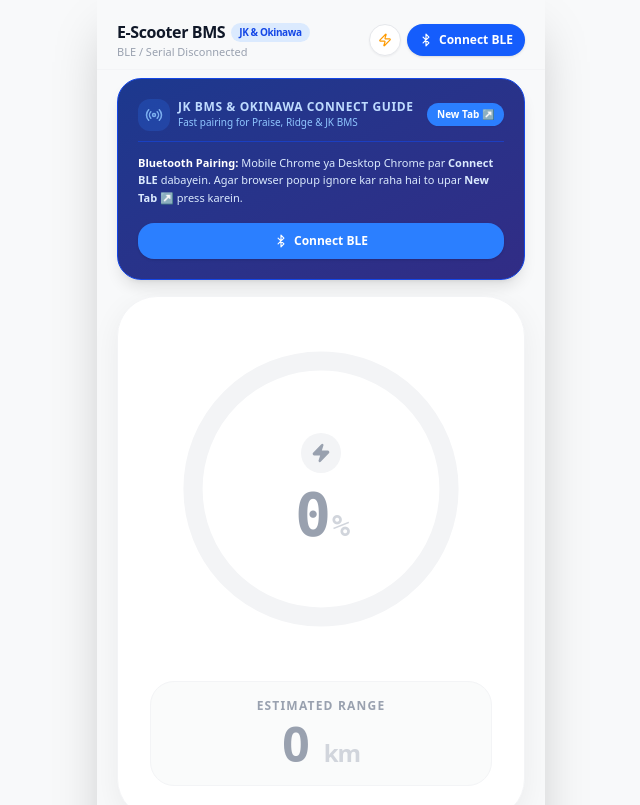
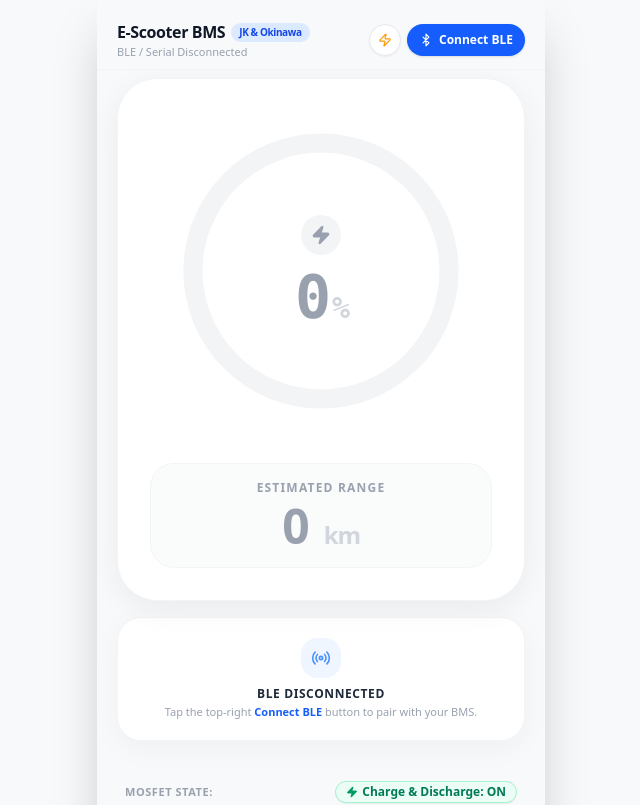
Before and after one commit to aryandon3g/electric-ev-app, a React (Vite) app: page / in a window 1280 px wide. Shown: the top 805 px of the page, without its empty margins (319-959 px from the left). Built offline with nearby package versions, Linux system fonts and the light colour scheme.

Commit message:
refactor: improve JK BMS frame parsing logic
Remove speculative buffer processing and redundant UI banner to stabilize Bluetooth data parsing and clean up the connection interface.

```diff
--- a/src/App.tsx
+++ b/src/App.tsx
@@ -331,46 +331,6 @@
 
         {/* Scrollable Content Area */}
         <main className="flex-1 overflow-y-auto px-5 pb-28 pt-2 space-y-4 [&::-webkit-scrollbar]:hidden" style={{ scrollbarWidth: 'none', msOverflowStyle: 'none' }}>
-
-          {/* JK BMS & Okinawa Connection Assistant Banner */}
-          {!isConnected && (
-            <div className="bg-gradient-to-br from-blue-900 to-indigo-900 text-white rounded-3xl p-5 shadow-lg border border-blue-700 space-y-3">
-              <div className="flex items-center justify-between border-b border-blue-700/60 pb-2.5">
-                <div className="flex items-center gap-2">
-                  <div className="w-8 h-8 rounded-xl bg-blue-500/20 flex items-center justify-center text-blue-300">
-                    <Radio size={18} className="animate-pulse" />
-                  </div>
-                  <div>
-                    <h2 className="text-xs font-black uppercase tracking-wider text-blue-200">JK BMS & Okinawa Connect Guide</h2>
-                    <p className="text-[10px] text-blue-300">Fast pairing for Praise, Ridge & JK BMS</p>
-                  </div>
-                </div>
-                <button
-                  onClick={openStandaloneTab}
-                  className="bg-blue-500 hover:bg-blue-400 text-white text-[10px] font-extrabold px-2.5 py-1 rounded-full flex items-center gap-1 shadow-xs"
-                >
-                  <span>New Tab ↗</span>
-                </button>
-              </div>
-
-              <div className="text-[11px] text-blue-100 leading-relaxed space-y-1.5">
-                <p>
-                  <strong className="text-white">Bluetooth Pairing:</strong> Mobile Chrome ya Desktop Chrome par <strong>Connect BLE</strong> dabayein. Agar browser popup ignore kar raha hai to upar <strong>New Tab ↗</strong> press karein.
-                </p>
-              </div>
-
-              {/* Quick Action Button */}
-              <div className="pt-1">
-                <button
-                  onClick={connectBluetooth}
-                  className="w-full bg-blue-500 hover:bg-blue-400 text-white font-bold text-xs py-2.5 px-3 rounded-2xl flex items-center justify-center gap-1.5 shadow-sm active:scale-98 transition-transform"
-                >
-                  <Bluetooth size={14} />
-                  <span>Connect BLE</span>
-                </button>
-              </div>
-            </div>
-          )}
 
           {activeTab === 'dashboard' && (
             <motion.div initial={{ opacity: 0, x: -10 }} animate={{ opacity: 1, x: 0 }} className="flex flex-col items-center h-full space-y-4">
--- a/src/hooks/useBMS.ts
+++ b/src/hooks/useBMS.ts
@@ -1087,8 +1087,8 @@
             expectedLen = nextHeader.index;
           }
 
-          if (buffer.length >= expectedLen || (buffer.length >= 200 && !nextHeader)) {
-            const actualLen = Math.min(buffer.length, expectedLen);
+          if (buffer.length >= expectedLen) {
+            const actualLen = expectedLen;
             const frame = buffer.slice(0, actualLen);
             const dataView = new DataView(new Uint8Array(frame).buffer);
             parseJkFrame(dataView);
@@ -1108,8 +1108,8 @@
           expectedLen = nextHeader.index;
         }
 
-        if (buffer.length >= expectedLen || (buffer.length >= 200 && !nextHeader)) {
-          const actualLen = Math.min(buffer.length, expectedLen);
+        if (buffer.length >= expectedLen) {
+          const actualLen = expectedLen;
           const frame = buffer.slice(0, actualLen);
           const dataView = new DataView(new Uint8Array(frame).buffer);
           parseJkFrame(dataView);
```
